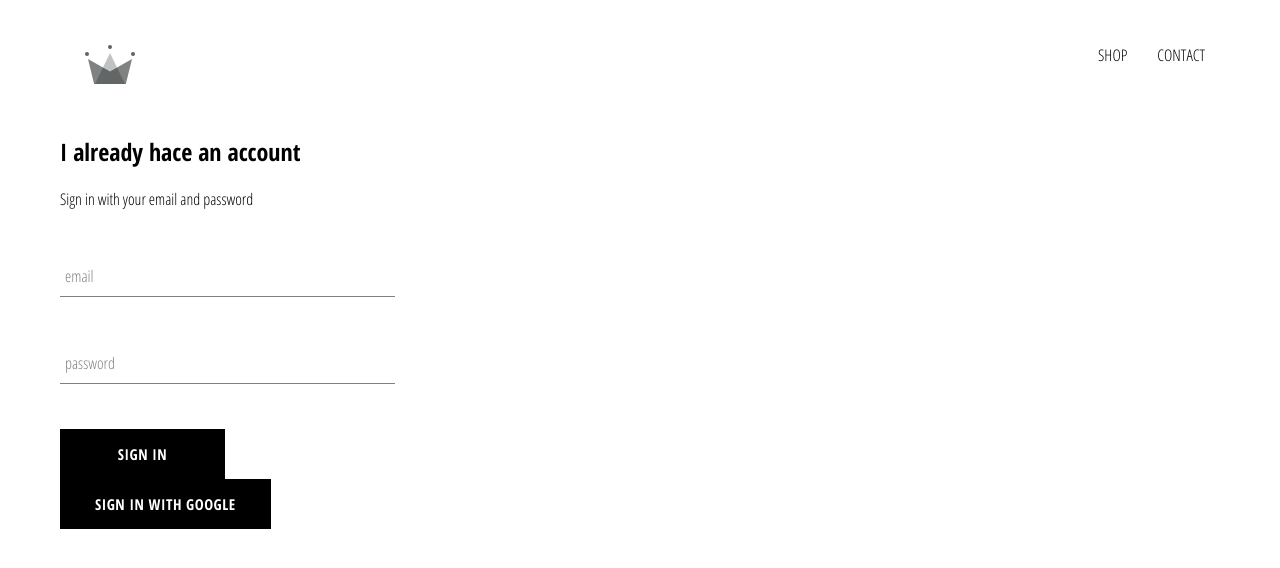
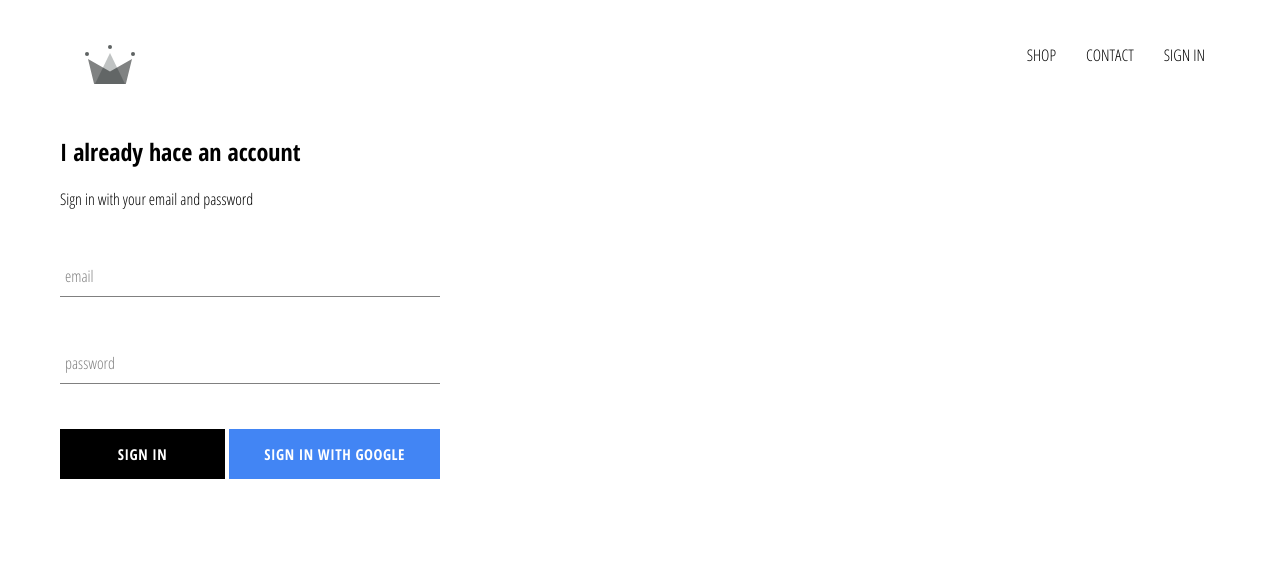
Before and after one commit to Ramin7899/React-E-Commerce, a React (Create React App) app: page /signin in a window 1280 px wide. Shown: the top 568 px of the page. Built offline with nearby package versions, Linux system fonts and the light colour scheme; no server answers.

Commit message:
fix firebase errors

```diff
--- a/src/App.css
+++ b/src/App.css
@@ -3,7 +3,11 @@
     padding: 20px 60px;
 }
 
-a{
+a {
     text-decoration: none;
     color: black;
 }
+
+* {
+    box-sizing: border-box;
+}
--- a/src/App.js
+++ b/src/App.js
@@ -4,19 +4,57 @@
 import './App.css';
 import ShopPage from './pages/shop/shop.component';
 import Header from "./components/header/header.component";
-import SignInAndSignUpPage from "./pages/sign-in-and-sign-up-page/sign-in-and-sign-up-page.component"
+import SignInAndSignUpPage from "./pages/sign-in-and-sign-up-page/sign-in-and-sign-up-page.component";
+import { auth, createUserProfileDocument } from './firebase/firebase.utils'
 
-function App() {
+class App extends React.Component {
+
+  constructor() {
+    super();
+    this.state = {
+      currentUser: null
+    }
+  }
+
+  unsubscribeFromAuth = null;
+
+  componentDidMount() {
+    this.unsubscribeFromAuth = auth.onAuthStateChanged(async userAuth => {
+      if (userAuth) {
+        const userRef = await createUserProfileDocument(userAuth);
+
+        userRef.onSnapshot(snapShot => {
+          this.setState({
+            currentUser: {
+              id: snapShot.id,
+              ...snapShot.data()
+            }
+          })
+        });
+      }
+      this.setState({
+        currentUser: userAuth
+      })
+
+    })
+  }
+
+  componentWillUnmount() {
+    this.unsubscribeFromAuth();
+  }
+
+  render() {
     return (
       <div>
-      <Header />
+        <Header currentUser={this.state.currentUser} />
         <Switch>
           <Route exact path="/" component={HomePage} />
           <Route path="/shop" component={ShopPage} />
           <Route path="/signin" component={SignInAndSignUpPage} />
         </Switch>
-    </div>
+      </div >
     );
+  }
 }
 
 export default App;
--- a/src/components/custom-button/custom-button.component.jsx
+++ b/src/components/custom-button/custom-button.component.jsx
@@ -2,8 +2,8 @@
 
 import './custom-button.style.scss';
 
-const CustomButton = ({children , ...otherProps}) => (
-    <button className="custom-button" {...otherProps}>
+const CustomButton = ({ children, isGoogleSignIn, ...otherProps }) => (
+    <button className={`${isGoogleSignIn ? 'google-sign-in ' : ''}custom-button`} {...otherProps}>
         {children}
     </button>
 )
--- a/src/components/custom-button/custom-button.style.scss
+++ b/src/components/custom-button/custom-button.style.scss
@@ -9,7 +9,7 @@
   background-color: black;
   color: white;
   text-transform: uppercase;
-    font-family: 'Open Sans Condensed';
+  font-family: "Open Sans Condensed";
   font-weight: bolder;
   border: none;
   cursor: pointer;
@@ -19,4 +19,14 @@
     color: black;
     border: 1px solid black;
   }
+
+  &.google-sign-in {
+    background-color: #4285f4;
+    color: white;
+
+    &:hover {
+      background-color: #4285f4;
+      border: none;
     }
+  }
+}
--- a/src/components/header/header.component.jsx
+++ b/src/components/header/header.component.jsx
@@ -2,11 +2,13 @@
 
 import { Link } from "react-router-dom";
 
-import { ReactComponent as Logo } from "../../assets/4.1_crown.svg"
+import { ReactComponent as Logo } from "../../assets/4.1_crown.svg";
+
+import { auth } from '../../firebase/firebase.utils';
 
 import './header.style.scss';
 
-const Header = () => (
+const Header = ({ currentUser }) => (
     <div className="header">
         <Link className="logo-container" to="/">
             <Logo className="logo">
@@ -20,6 +22,17 @@
             <Link className="option" to="/shop">
                 CONTACT
             </Link>
+            {
+                currentUser ?
+                    <div className="option" onClick={() => auth.signOut()}>
+                        SIGN OUT
+                    </div>
+                    :
+                    <Link className="option" to="/signin">
+                        SIGN IN
+                    </Link>
+
+            }
         </div>
     </div>
 )
--- a/src/components/header/header.style.scss
+++ b/src/components/header/header.style.scss
@@ -20,6 +20,7 @@
 
         .option {
             padding: 10px 15px;
+            cursor: pointer;
         }
     }
 }
--- a/src/components/sign-in/sign-in.component.jsx
+++ b/src/components/sign-in/sign-in.component.jsx
@@ -3,6 +3,7 @@
 import FormInput from "../form-input/form-input.component";
 import CustomButton from '../custom-button/custom-button.component';
 import { signInWithGoogle } from '../../firebase/firebase.utils';
+
 
 class SignIn extends React.Component {
     constructor(props) {
@@ -43,13 +44,15 @@
                     <FormInput label="password" handleChange={this.handleChange} name="password" type="password" value={this.state.password} required />
 
 
-                    <CustomButton type="submit">
-                        sign in
-                    </CustomButton>
+                    <div className="buttons">
+                        <CustomButton type="submit">
+                            sign in
+                        </CustomButton>
 
-                    <CustomButton onClick={signInWithGoogle}>
-                        sign in with google
-                    </CustomButton>
+                        <CustomButton onClick={signInWithGoogle} isGoogleSignIn>
+                            sign in with google
+                        </CustomButton>
+                    </div>
                 </form>
             </div>
         )
--- a/src/components/sign-in/sign-in.style.scss
+++ b/src/components/sign-in/sign-in.style.scss
@@ -1,9 +1,13 @@
-.sign-in{
-    width: 40vh;
+.sign-in {
+    width: 380px;
     display: flex;
     flex-direction: column;
 
-    .title{
+    .title {
         margin: 10px 0;
     }
+    .buttons {
+        display: flex;
+        justify-content: space-between;
+    }
 }
--- a/src/firebase/firebase.utils.js
+++ b/src/firebase/firebase.utils.js
@@ -14,6 +14,32 @@
     measurementId: "G-D76C0G2FQN"
 }
 
+export const createUserProfileDocument = async (userAuth, additionalData) => {
+    if (!userAuth) return;
+
+    const userRef = firestore.doc(`users/${userAuth.uid}`);
+
+    const snapShot = await userRef.get();
+
+    if (!snapShot.exists) {
+        const { displayName, email } = userAuth;
+        const createAt = new Date();
+
+        try {
+            await userRef.set({
+                displayName,
+                email,
+                createAt,
+                ...additionalData
+            })
+        } catch (error) {
+            console.log("error mesage", error.message);
+        }
+    }
+
+    return userRef;
+}
+
 firebase.initializeApp(config);
 
 export const auth = firebase.auth();
```
Lines whose indentation alone changed are shown as unchanged.
